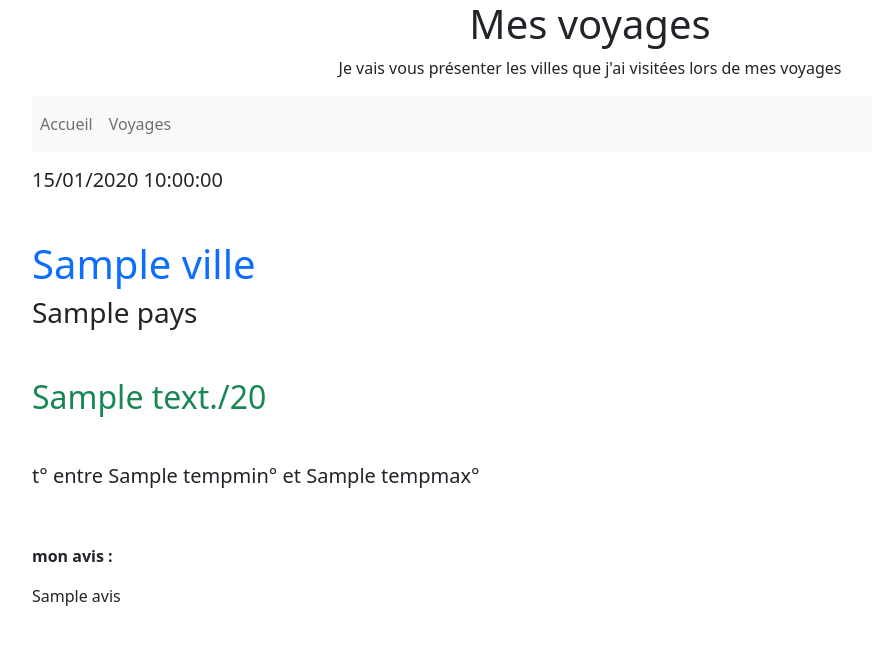
After one commit to SiAb01/SymfonyAppMesvoyages, a Symfony app: template templates/pages/voyage.html.twig in a window 1280 px wide. The commit adds this page. Shown: the top 645 px of the page, without its empty margins (50-922 px from the left). Run offline with Twig, Linux system fonts and the light colour scheme; the template is opened without the code that fills it: most values are stand-ins (such as "Sample title", 1, 10 or a date in 2020); some libraries are stand-ins or nearby versions.

Commit message:
Phase 11 : ORM (nouvelle page pour l'affichage détaillé d'un enregistrement).

```diff
--- /dev/null
+++ b/templates/pages/voyage.html.twig
@@ -0,0 +1,27 @@
+{% extends "basefront.html.twig" %}
+{% block body %}
+    <div class="row mt-3">
+        <div class="col">
+            <h5> {{  visite.dateCreation|date('d/m/Y H:i:s') }}</h5>
+            <h1 class="text-primary mt-5">{{ visite.ville }}</h1>
+            <h3>{{ visite.pays }}</h3>
+            {% if visite.note>=10 %}
+                <h2 class="text-success mt-5">{{ visite.note }}/20</h2>
+            {% else %}
+                <h2 class="text-danger mt-5">{{ visite.note }}/20</h2>
+            {% endif %}
+            <h5 class="mt-5">t° entre {{ visite.tempmin }}° et {{ visite.tempmax }}°</h5>
+        </div>
+        <div class="col">
+            <!-- emplacement photo -->
+        </div>
+    </div>
+    <div class="row mt-5">
+        <div class="col md-12">
+            <p><strong>mon avis :</strong></p>
+            <p>
+                {{ visite.avis }}
+            </p>
+        </div>
+    </div>
+{% endblock %}
--- a/templates/pages/voyages.html.twig
+++ b/templates/pages/voyages.html.twig
@@ -44,7 +44,7 @@
                 <tr>
                     <td>
                         <h5 class="text-primary">
-                            <a href="#">{{ visite.ville }}</a>
+                            <a href="{{ path('voyages.showone', {id:visite.id}) }}">{{ visite.ville }}</a>
                         </h5>
                     </td>
                     <td>
@@ -66,6 +66,8 @@
                     <td class="text-center">
                         {{  visite.dateCreation|date('d/m/Y ')}}
                     </td>
+                       </td>
+                         </tr>
             {% endfor %}
         </tbody>
     </table>
```
Also changed, not shown: src/Controller/VoyagesConrtoller.php (+13 -0 lines), docs/README.md.
